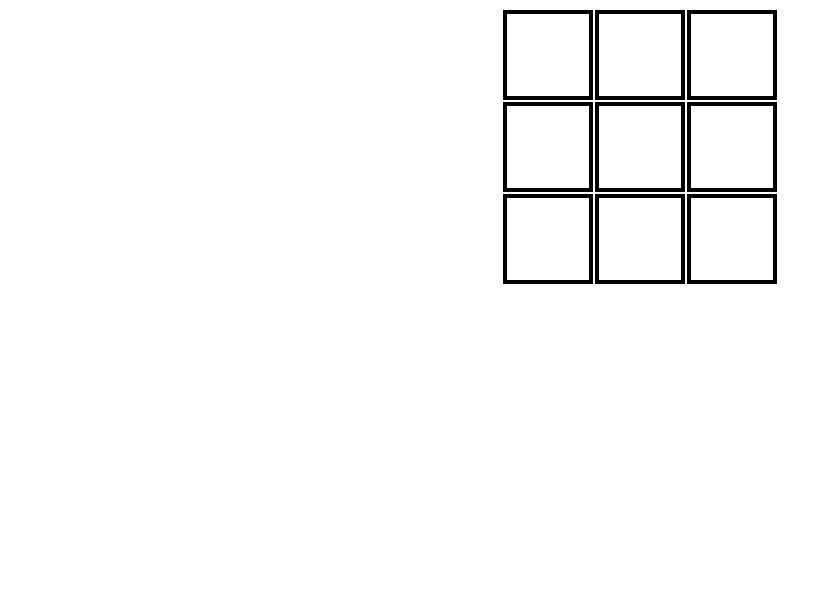
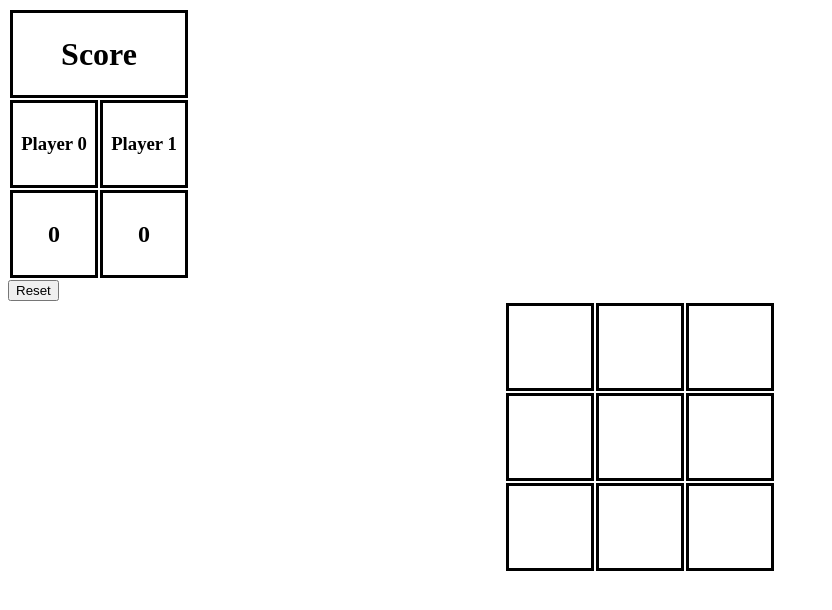
Before and after one commit to AdrianPerdomoE/tres-en-raya-con-Javascript, a plain HTML site: page index.html in a window 1280 px wide. Shown: the whole page, without its empty margins (0-832 px from the left). Drawn offline with Linux system fonts and the light colour scheme.

Commit message:
score table with local storage

```diff
--- a/Style.css
+++ b/Style.css
@@ -1,5 +1,5 @@
 td {
-    border: 0.3rem solid black;
+    border: 0.2rem solid black;
     width: 5rem;
     height: 5rem;
 }
--- a/index.html
+++ b/index.html
@@ -1,5 +1,6 @@
 <!DOCTYPE html>
 <html lang="en">
+
 <head>
     <meta charset="UTF-8">
     <meta http-equiv="X-UA-Compatible" content="IE=edge">
@@ -8,7 +9,34 @@
     <link href="Style.css" rel="stylesheet">
     <title>Document</title>
 </head>
+
 <body>
+    <div>
+        <table>
+            <tr>
+                <td colspan="2">
+                    <h1 class="container">Score</h1>
+                </td>
+            </tr>
+            <tr>
+                <td>
+                    <h3 class="container">Player 0</h1>
+                </td>
+                <td>
+                    <h3 class="container">Player 1</h1>
+                </td>
+            </tr>
+            <tr>
+                <td id="Score0">
+
+                </td>
+                <td id="Score1">
+
+                </td>
+            </tr>
+        </table>
+        <button id="reset">Reset</button>
+    </div>
     <div class="container">
         <table>
             <tr>
@@ -42,8 +70,9 @@
                 <td id="9">
                 </td>
             </tr>
-         </table>
+        </table>
     </div>
 
 </body>
+
 </html>
--- a/index.js
+++ b/index.js
@@ -2,6 +2,13 @@ function turn(elem) {
     function endGame(win) {
         if (win) {
             alert(`Felicidades jugador ${player.num} ha ganado`);
+            let score = localStorage.getItem(player.num)
+            if (score == null) {
+                localStorage.setItem(player.num, 1)
+            }
+            else {
+                localStorage.setItem(player.num, ++parseint(score))
+            }
         }
         else {
             alert("no hay mas espacios disponibles, juego en empate");
@@ -17,6 +24,7 @@ function turn(elem) {
     let win = player.addBox(elem.currentTarget.id);
     if (win) {
         endGame(win);
+        return
     }
     avaibleBoxes--;
     if (avaibleBoxes === 0) endGame(false);
@@ -133,4 +141,20 @@ class Game {
 var CURRENTPLAYER = 0;
 var avaibleBoxes = 9;
 const PLAYERS = [new Player("X"), new Player("O")];
+let scoreWord = "Score"
+for (let number = 0; number < 2; number++) {
+    let scoreBox = document.getElementById(scoreWord + number);
+    let scoreContent = document.createElement("h2");
+    scoreContent.className = "container"
+    let value = localStorage.getItem(number);
+    if (value == null) {
+        value = "0";
+    }
+    scoreContent.innerText = value;
+    scoreBox.appendChild(scoreContent);
+}
+document.getElementById("reset").addEventListener("click", e => {
+    localStorage.clear();
+    document.location.reload();
+})
 new Game();
```
